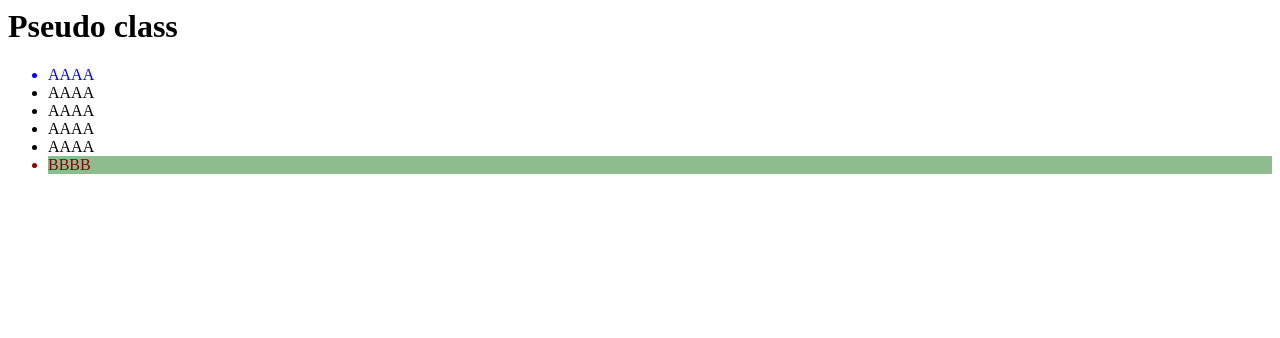
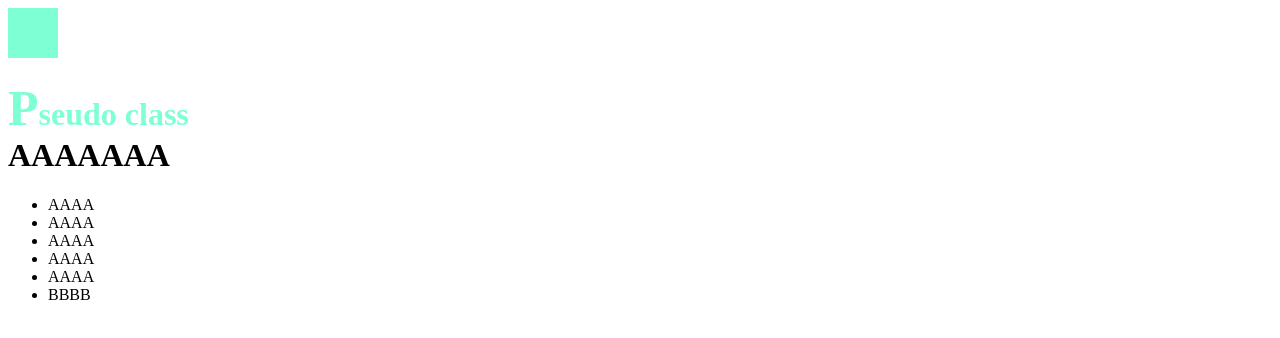
Before and after one commit to 0x27b68e/html5, a plain HTML site: page index.html in a window 1280 px wide. Drawn offline with Linux system fonts and the light colour scheme.

Commit message:
14.PseudoElement

```diff
--- a/index.html
+++ b/index.html
@@ -12,17 +12,32 @@
 		h1:active {
 			color:brown
 		}
-		li:first-child{
-			color: blue;
+		.box::before{
+			content: "";
+			display: block;
+			width: 50px;
+			height: 50px;
+			background-color: aquamarine;
 		}
-		li:last-child{
-			color:darkred;
-			background: darkseagreen;
+		h1::first-letter{
+			font-size: 50px;
+		}
+
+		h1::first-line{
+			color: aquamarine;
+		}
+		h1::selection{
+			background-color: blueviolet;
 		}
 	</style>
 	<body>
-		<div class="box"></div>
-		<h1>Pseudo class</h1>
+		<div class="box">
+			<h1>Pseudo class<br/>
+			AAAAAAA
+			</h1>
+
+
+		</div>
 
 		<ul>
 			<li>AAAA</li>
```
